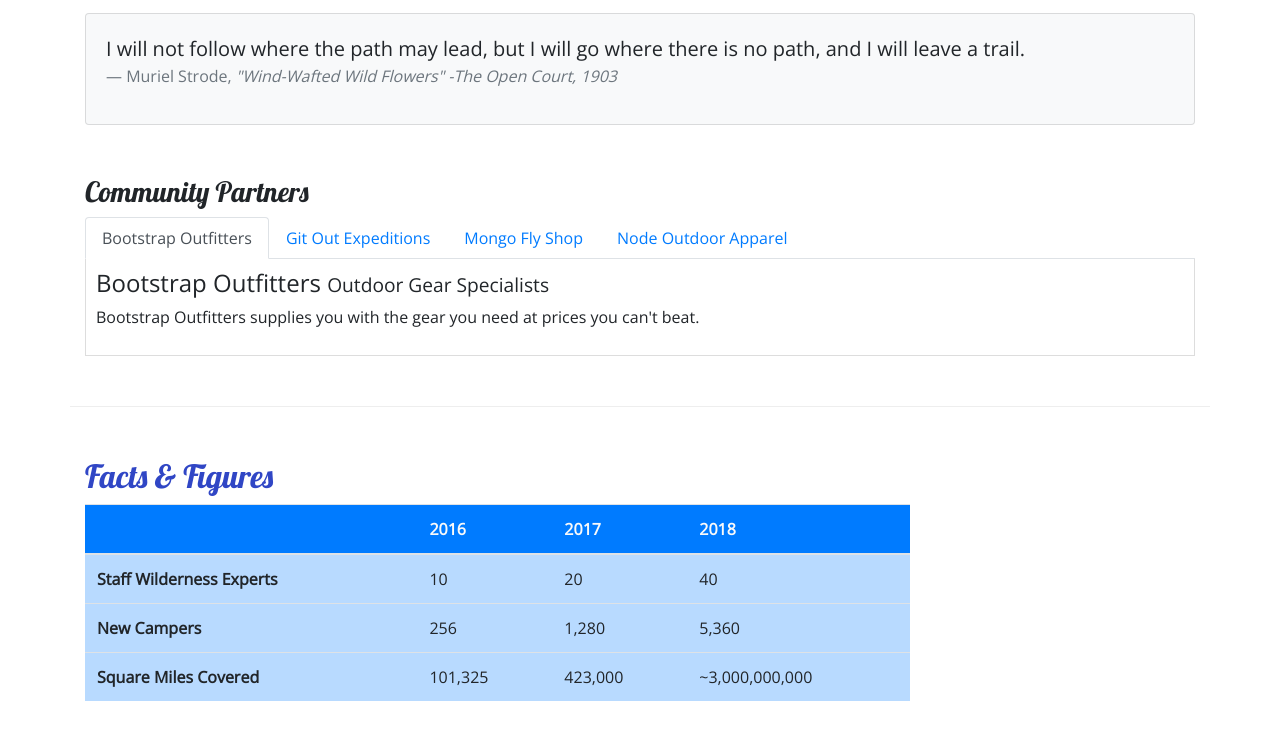
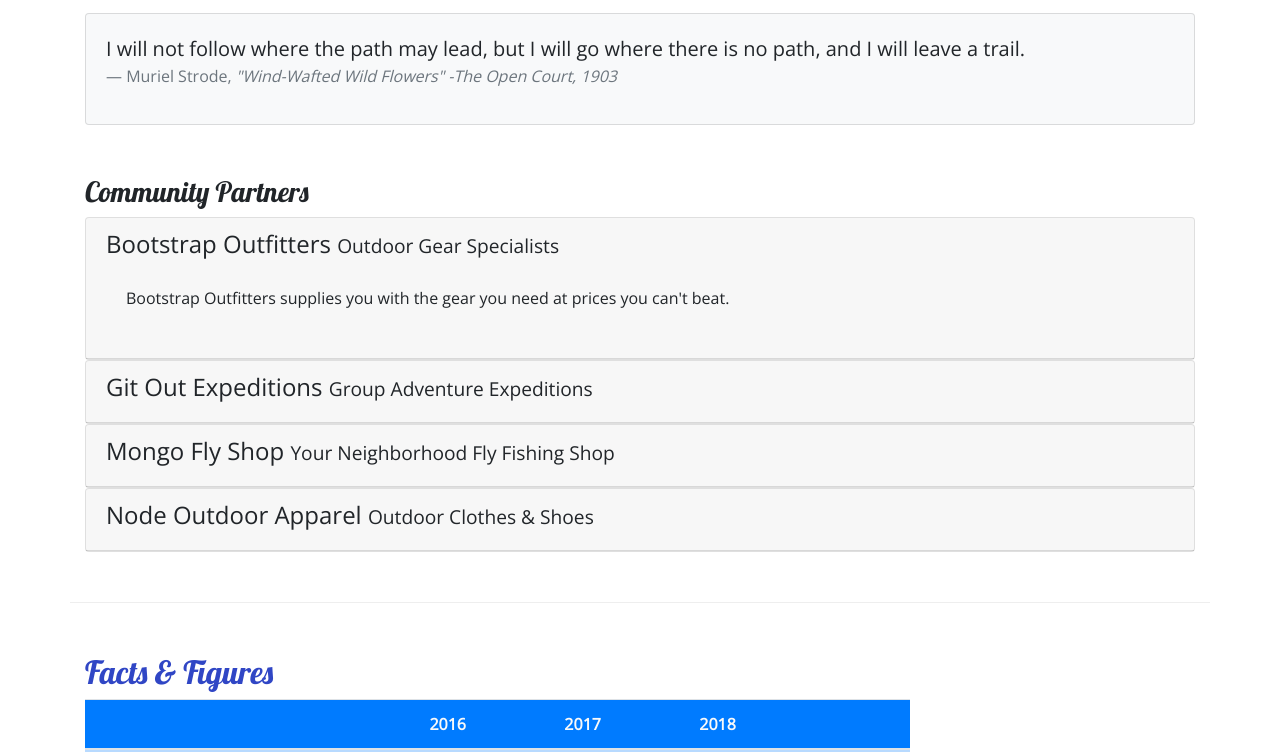
Before and after one commit to garciabusiness21/NuCamping, a website: page aboutus.html in a window 1280 px wide. Shown: the part 584-1336 px from the top of the page. Drawn offline with nearby package versions, Linux system fonts and the light colour scheme.

Commit message:
changed tabs to accordion

```diff
--- a/aboutus.html
+++ b/aboutus.html
@@ -100,30 +100,66 @@
         <div class="row row-content">
             <div class="col">
                 <h3>Community Partners</h3>
-                <ul class="nav nav-tabs">
-                    <li class="nav-item"><a class="nav-link active" href="#bootstrap" role="tab" data-toggle="tab">Bootstrap Outfitters</a></li>
-                    <li class="nav-item"><a class="nav-link" href="#git" role="tab" data-toggle="tab">Git Out Expeditions</a></li>
-                    <li class="nav-item"><a class="nav-link" href="#mongo" role="tab" data-toggle="tab">Mongo Fly Shop</a></li>
-                    <li class="nav-item"><a class="nav-link" href="#node" role="tab" data-toggle="tab">Node Outdoor Apparel</a></li>
-                </ul>
 
-                <div class="tab-content">
-                    <div role="tabpanel" class="tab-pane fade show active" id="bootstrap">
-                        <h4>Bootstrap Outfitters <small>Outdoor Gear Specialists</small></h4>
-                        <p class='d-none d-sm-block'>Bootstrap Outfitters supplies you with the gear you need at prices you can't beat.</p>
+                <!--Tabs don't work-->
+
+                <div id="accordion">
+                    <div class="card">
+                        <div role="tab" class="card-header">
+                            <h4>
+                                <a data-toggle="collapse" data-target="#bootstrap">
+                                    Bootstrap Outfitters <small>Outdoor Gear Specialists</small>
+                                </a>
+                            </h4>
+                                <div class="collapse show" id="bootstrap" data-parent="#accordion">
+                                    <div class="card-body">
+                                        <p class='d-none d-sm-block'>Bootstrap Outfitters supplies you with the gear you need at prices you can't beat.</p>
+                                    </div>
+                                </div>
+                        </div>
                     </div>
-                    <div role="tabpanel" class="tab-pane fade" id="git">
-                        <h4>Git Out Expeditions <small>Group Adventure Expeditions</small></h4>
-                        <p class='d-none d-sm-block'>Join Git Out Expeditions to explore new horizons with a group of other adventurers!</p>
+                    <div class="card">
+                        <div role="tab" class="card-header">
+                            <h4>
+                                <a class="collapsed" data-toggle="collapse" data-target="#git">
+                                Git Out Expeditions <small>Group Adventure Expeditions</small>
+                                </a>
+                            </h4>
+                                <div class="collapse" id="git" data-parent="#accordion">
+                                    <div class="card-body">
+                                        <p class='d-none d-sm-block'>Join Git Out Expeditions to explore new horizons with a group of other adventurers!</p>
+                                    </div>
+                                </div>
+                        </div>
                     </div>
-                    <div role="tabpanel" class="tab-pane fade" id="mongo">
-                        <h4>Mongo Fly Shop <small>Your Neighborhood Fly Fishing Shop</small></h4>
-                        <p class='d-none d-sm-block'>Need a new fishing pole, a tacklebox, or flies of all kinds? Stop by Mongo Fly Shop.</p>
+                    <div class="card">
+                        <div role="tab" class="card-header">
+                            <h4>
+                                <a class="collapsed" data-toggle="collapse" data-target="#mongo">
+                                Mongo Fly Shop <small>Your Neighborhood Fly Fishing Shop</small>
+                                </a>
+                            </h4>
+                                <div class="collapse" id="mongo" data-parent="#accordion">
+                                    <div class="card-body">
+                                        <p class='d-none d-sm-block'>Need a new fishing pole, a tacklebox, or flies of all kinds? Stop by Mongo Fly Shop.</p>
+                                    </div>
+                                </div>
+                        </div>
                     </div>
-                    <div role="tabpanel" class="tab-pane fade" id="node">
-                        <h4>Node Outdoor Apparel <small>Outdoor Clothes & Shoes</small></h4>
-                        <p class='d-none d-sm-block'>From polar fleeces to swimsuits, hiking boots to waders, a visit to Node will be sure to get you covered.</p>
-
+                    <div class="card">
+                        <div role="tab" class="card-header">
+                            <h4>
+                                <a class="collapsed" data-toggle="collapse" data-target="#node">
+                                Node Outdoor Apparel <small>Outdoor Clothes & Shoes</small>
+                                </a>
+                            </h4>
+                                <div class="collapse" id="node" data-parent="#accordion">
+                                    <div class="card-body">
+                                        <p class='d-none d-sm-block'>From polar fleeces to swimsuits, hiking boots
+                                            to waders, a visit to Node will be sure to get you covered.</p>
+                                    </div>
+                                </div>
+                        </div>
                     </div>
                 </div>
             </div>
--- a/css/styles.css
+++ b/css/styles.css
@@ -35,9 +35,3 @@ header h2 {
 .navbar {
     background-color: #901CAD ;
 }
-
-.tab-content{
-    border: 1px solid #DDD;
-    border-top: none;
-    padding: 10px;
-}
```
